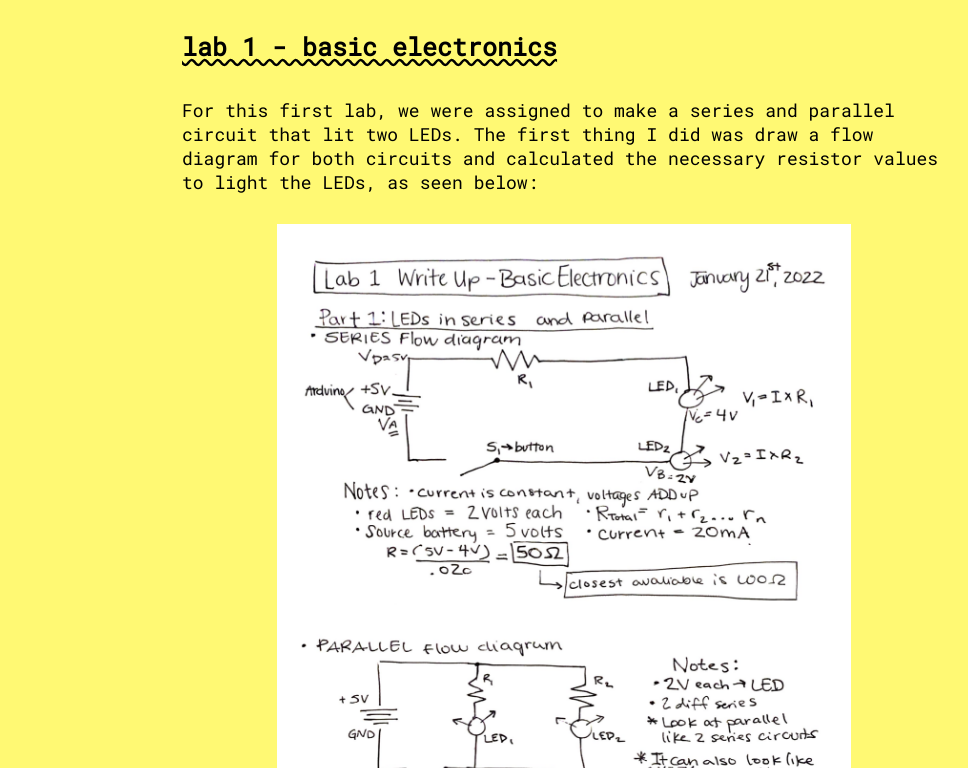
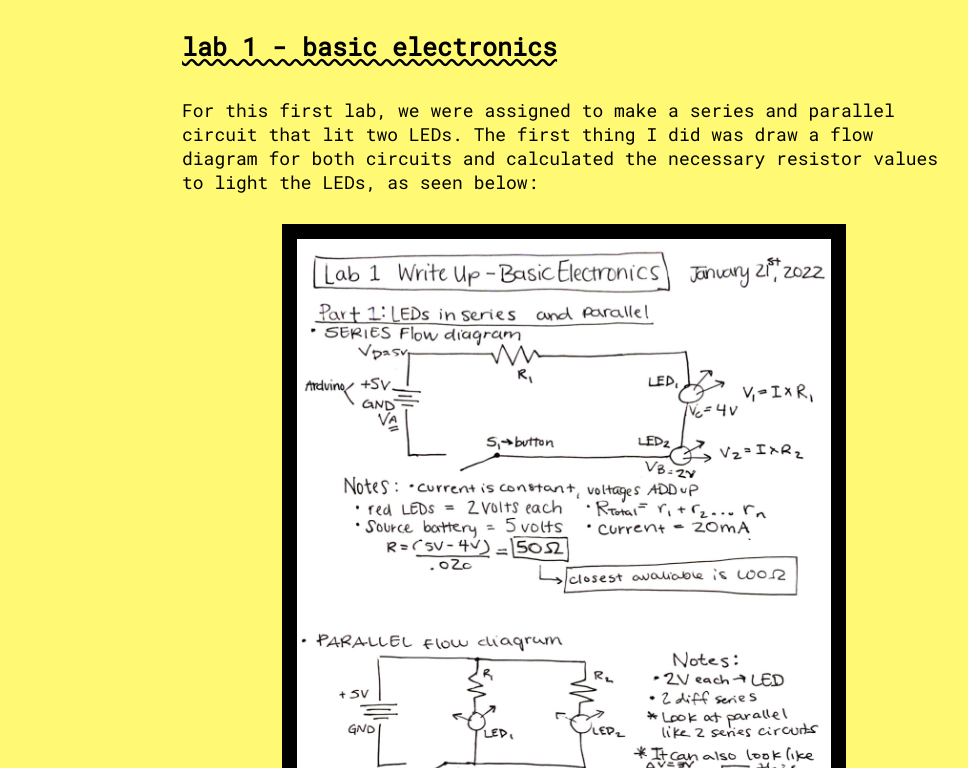
Before and after one commit to moma0500/commitment, a plain HTML site: page blog.html in a window 1280 px wide. Shown: the part 184-952 px from the top of the page, without its empty margins (76-1044 px from the left). Drawn offline with Linux system fonts and the light colour scheme.

Commit message:
black border math test

```diff
--- a/css/main.css
+++ b/css/main.css
@@ -139,7 +139,7 @@ a:hover {
   margin-left: auto;
   margin-right: auto;
   width: 70%;
-  border: 20px solid white;
+  border: 15px solid black;
 
 }
 
```
